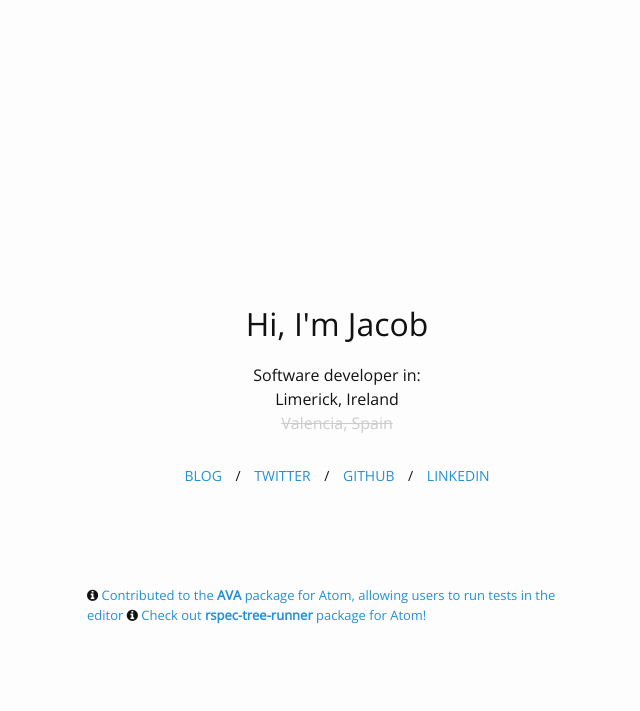
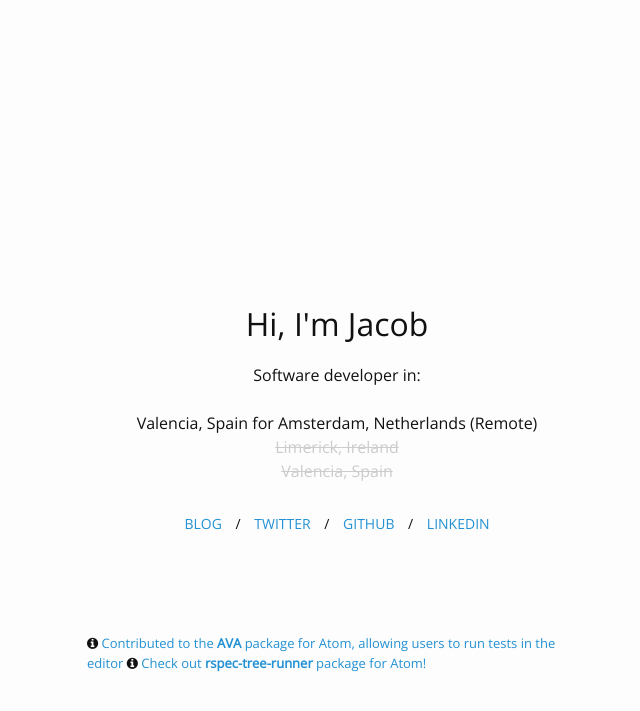
Before and after one commit to jacobmendoza/jacobmendoza.github.io, a Jekyll site: the page built from index.html, in a window 1280 px wide. Shown: the top 711 px of the page, without its empty margins (303-943 px from the left). Built offline with Jekyll 4.4.1, drawn with Linux system fonts in a browser that asks for light colours; nearby versions of some CDN libraries.

Commit message:
Location changed

```diff
--- a/index.html
+++ b/index.html
@@ -4,8 +4,9 @@ layout: landing
 
 <div id="landingContainer">
   <h1>Hi, I'm Jacob</h1>
-  Software developer in:<br/>
-  Limerick, Ireland<br/>
+  Software developer in:<br/><br/>
+  Valencia, Spain for Amsterdam, Netherlands (Remote)<br/>
+  <span class="old">Limerick, Ireland<br/></span>
   <span class="old">Valencia, Spain</span>
   <div id="menu">
      <a href="blog.html">Blog</a> /
```
